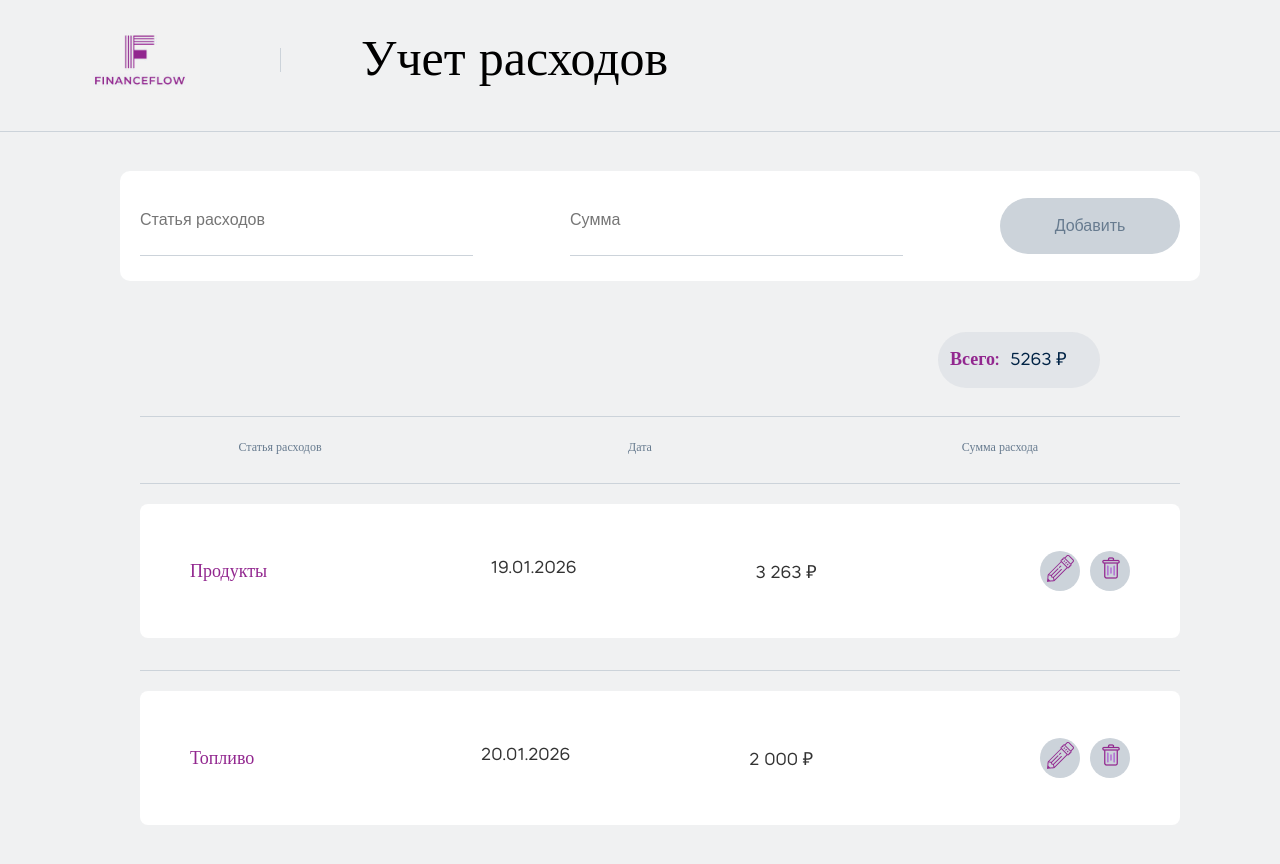
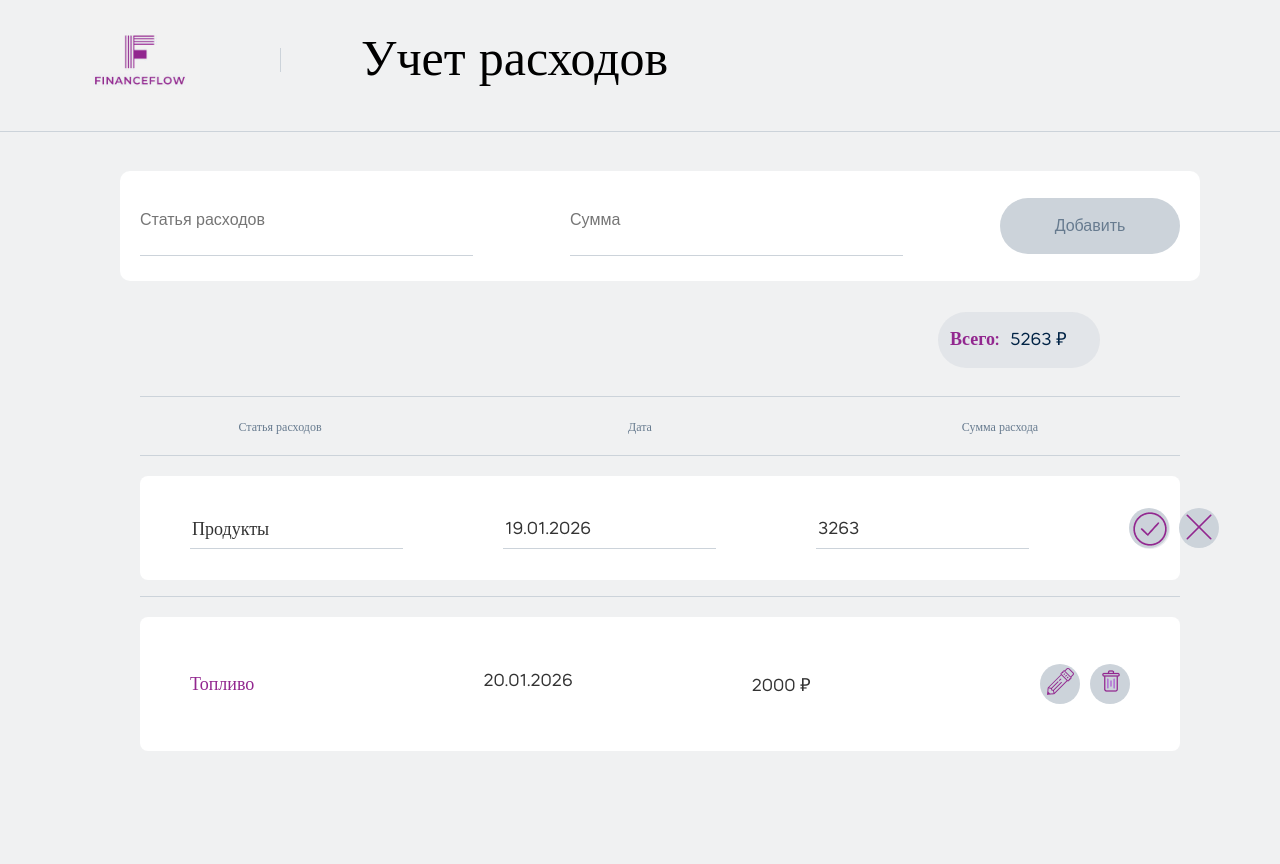
Before and after one commit to askorikovfortech-sketch/Modul2, a React (Create React App) app in the folder project/: page / in a window 1280 px wide. Both pictures are taken after a click on the button 1060 px from the left and 571 px from the top of the page. Shown: the top 864 px of the page. After the commit the page ends 817 px from the top, so only its background shows below. Built offline with nearby package versions, Linux system fonts and the light colour scheme.

Commit message:
feat: made an editing form, fixed naming

```diff
--- /dev/null
+++ b/project/src/components/EditedExpense/index.jsx
@@ -0,0 +1,81 @@
+import cross from "../../images/cross.png";
+import checkMark from "../../images/checkMark.png";
+import "./styles.scss";
+
+export const EditedExpense = ({
+  editedExpense,
+  editErrors,
+  changeField,
+  validateForm,
+  cancelEditing,
+}) => {
+  return (
+    <div className="edited-expense">
+      <hr className="edited-expense__line-top" />
+      <div className="edited-expense__general">
+        <div className="edited-expense__block-category">
+          <input
+            type="text"
+            className="edited-expense__category"
+            name="category"
+            value={editedExpense.category}
+            onChange={changeField}
+            placeholder="Категория"
+          />
+          <hr className="edited-expense__line" />
+          {editErrors.category && (
+            <span className="edited-expense__error">{editErrors.category}</span>
+          )}
+        </div>
+        <div className="edited-expense__block">
+          <input
+            type="text"
+            className="edited-expense__date"
+            name="date"
+            value={editedExpense.date}
+            onChange={changeField}
+            placeholder="ДД.ММ.ГГГГ"
+          />
+          <hr className="edited-expense__line" />
+          {editErrors.date && (
+            <span className="edited-expense__error">{editErrors.date}</span>
+          )}
+        </div>
+        <div className="edited-expense__block">
+          <input
+            type="number"
+            className="edited-expense__price"
+            name="price"
+            value={editedExpense.price}
+            onChange={changeField}
+            placeholder="Сумма"
+          />
+          <hr className="edited-expense__line" />
+          {editErrors.price && (
+            <span className="edited-expense__error">{editErrors.price}</span>
+          )}
+        </div>
+        <div className="edited-expense__edit">
+          <button
+            className="edited-expense__button"
+            type="button"
+            onClick={validateForm}
+          >
+            <img
+              src={checkMark}
+              alt="Сохранить"
+              className="edited-expense__images-check"
+            />
+          </button>
+          <button
+            className="edited-expense__button"
+            type="button"
+            onClick={cancelEditing}
+          >
+            <img src={cross} alt="Отмена" className="edited-expense__images" />
+          </button>
+        </div>
+      </div>
+    </div>
+  );
+};
--- /dev/null
+++ b/project/src/components/EditedExpense/styles.scss
@@ -0,0 +1,116 @@
+.edited-expense {
+  width: 1080px;
+
+  &__general {
+    width: 1040px;
+    display: flex;
+    background-color: #ffffff;
+    align-items: center;
+    height: 104px;
+    margin-left: 40px;
+    border-radius: 8px;
+    margin-top: 20px;
+  }
+
+  &__block-category,
+  &__block {
+    padding: 0 50px;
+    padding-top: 20px;
+  }
+
+  &__category,
+  &__date,
+  &__price {
+    font-family: "Mazzard";
+    font-size: 18px;
+    font-weight: 500;
+    color: #333;
+    border: none;
+  }
+
+  &__edit {
+    display: flex;
+    gap: 10px;
+    margin-left: 50px;
+  }
+
+  &__line {
+    height: 1px;
+    border: none;
+    background-color: #ccd3da;
+  }
+
+  &__line-top {
+    margin-left: 40px;
+    height: 1px;
+    border: none;
+    background-color: #ccd3da;
+  }
+
+  &__error {
+    font-size: 12px;
+    font-weight: 400;
+    color: #ed1c24;
+  }
+
+  &__button {
+    color: #92278f;
+    width: 40px;
+    height: 40px;
+    background-color: #ccd3da;
+    border-radius: 50%;
+    border: none;
+    cursor: pointer;
+  }
+
+  &__images-check{
+    position: relative;
+    right: 5px;
+  }
+}
+
+@media (max-width: 780px) {
+  .edited-expense {
+    width: 684px;
+
+    &__general {
+      width: 100%;
+      margin-left: 0px;
+    }
+
+    &__block {
+      padding: 0;
+      margin-left: 15px;
+      width: 170px;
+    }
+
+    &__edit {
+      margin-left: 15px;
+    }
+  }
+}
+
+@media (max-width: 480px) {
+  .edited-expense {
+    max-width: 100%;
+    display: flex;
+    justify-content: center;
+
+    &__block-category {
+      width: 360px;
+    }
+
+    &__general {
+      width: 400px;
+      height: 281px;
+      display: flex;
+      flex-wrap: wrap;
+      margin-left: 15px;
+      justify-content: center;
+    }
+
+    &__line-top {
+      display: none;
+    }
+  }
+}
--- a/project/src/components/Expense/index.jsx
+++ b/project/src/components/Expense/index.jsx
@@ -2,8 +2,7 @@ import pencil from "../../images/pencil.png";
 import basket from "../../images/basket.png";
 import "./styles.scss";
 
-export const Expense = ({ expense, onEdit, onDelete }) => {
-  const formattedPrice = new Intl.NumberFormat("ru-RU").format(expense.price);
+export const Expense = ({ expense, openingEditingForm }) => {
   return (
     <div className="expense">
       <ul className="expense__list">
@@ -12,17 +11,17 @@ export const Expense = ({ expense, onEdit, onDelete }) => {
           <span className="expense__category">{expense.category}</span>
           <div className="expense__adaptiv">
             <span className="expense__date"> {expense.date} </span>
-            <span className="expense__sum">{formattedPrice} ₽</span>
+            <span className="expense__sum">{expense.price} ₽</span>
           </div>
-          <div className="expense__edit">
-            <button type="button" className="expense-redakter" onClick={onEdit}>
-              <img
-                className="expense-redacter__images"
-                src={pencil}
-                alt="pencil"
-              />
+          <div className="expense__buttons">
+            <button
+              type="button"
+              className="expense-edit"
+              onClick={openingEditingForm}
+            >
+              <img className="expense-edit__image" src={pencil} alt="pencil" />
             </button>
-            <button type="button" className="expense-delete" onClick={onDelete}>
+            <button type="button" className="expense-delete">
               <img
                 className="expense-delete__images"
                 src={basket}
--- a/project/src/components/Expense/styles.scss
+++ b/project/src/components/Expense/styles.scss
@@ -31,7 +31,7 @@
     color: #92278f;
   }
 
-  &__edit {
+  &__buttons {
     display: flex;
     gap: 10px;
   }
@@ -44,7 +44,7 @@
   }
 }
 
-.expense-redakter,
+.expense-edit,
 .expense-delete {
   font-family: "Mazzard";
   color: #92278f;
--- a/project/src/components/ExpenseList/index.jsx
+++ b/project/src/components/ExpenseList/index.jsx
@@ -1,7 +1,17 @@
 import { Expense } from "../Expense";
+import { EditedExpense } from "../EditedExpense";
 import "./styles.scss";
 
-export const ExpenseList = ({ expenses }) => {
+export const ExpenseList = ({
+  expenses,
+  editedExpense,
+  editErrors,
+  cancelEditing,
+  validateForm,
+  changeField,
+  openingEditingForm,
+  idEditedExpense,
+}) => {
   return (
     <div className="expense-list">
       <div className="expense-list__block">
@@ -12,10 +22,22 @@ export const ExpenseList = ({ expenses }) => {
           <p className="expense-list__category-text">Сумма расхода</p>
         </div>
         {expenses.map((expense) => (
-          <Expense
-            key={expense.id}
-            expense={expense}
-          />
+          <div key={expense.id}>
+            {expense.id === idEditedExpense ? (
+              <EditedExpense
+                editedExpense={editedExpense}
+                editErrors={editErrors}
+                changeField={changeField}
+                validateForm={validateForm}
+                cancelEditing={cancelEditing}
+              />
+            ) : (
+              <Expense
+                expense={expense}
+                openingEditingForm={() => openingEditingForm(expense)}
+              />
+            )}
+          </div>
         ))}
       </div>
     </div>
--- a/project/src/components/ExpenseTotal/styles.scss
+++ b/project/src/components/ExpenseTotal/styles.scss
@@ -3,7 +3,6 @@
   justify-content: right;
   padding-left: 12px;
   padding-top: 11px;
-  margin-top: 40px;
   margin-bottom: 40px;
   margin-right: 180px;
 
--- a/project/src/pages/HomePages/index.jsx
+++ b/project/src/pages/HomePages/index.jsx
@@ -1,16 +1,22 @@
-import { useMemo } from "react";
-import { useState } from "react";
+import { useState, useEffect, useMemo } from "react";
 import { ExpenseList } from "../../components/ExpenseList";
 import { Header } from "../../components/Header";
 import { ExpenseTotal } from "../../components/ExpenseTotal";
 import { AddForm } from "../../components/ExpenseForm";
 import { formatDate } from "../../helpers/formatDate";
 import { initialExpenses } from "../../components/constants";
-import "./styles.scss"
+import "./styles.scss";
 
 export const HomePages = () => {
   const [expense, setExpense] = useState({
     category: "",
+    price: "",
+  });
+
+  const [idEditedExpense, setIdEditedExpense] = useState(null);
+  const [editedExpense, setEditedExpense] = useState({
+    category: "",
+    date: "",
     price: "",
   });
 
@@ -19,8 +25,18 @@ export const HomePages = () => {
     price: "",
   });
 
+  const [editErrors, setEditErrors] = useState({
+    category: "",
+    date: "",
+    price: "",
+  });
+
   const [submitVisibiliErrors, setSubmitVisibiliErrors] = useState(false);
   const [expenses, setExpenses] = useState(initialExpenses);
+
+  useEffect(() => {
+    setExpenses(initialExpenses);
+  }, []);
 
   const totalExpense = useMemo(() => {
     return expenses.reduce((sum, expense) => {
@@ -88,6 +104,99 @@ export const HomePages = () => {
     }
   };
 
+  const openingEditingForm = (expenseItem) => {
+    setIdEditedExpense(expenseItem.id);
+    setEditedExpense({
+      category: expenseItem.category,
+      date: expenseItem.date,
+      price: expenseItem.price,
+    });
+    setEditErrors({
+      category: "",
+      date: "",
+      price: "",
+    });
+  };
+
+  const cancelEditing = () => {
+    setIdEditedExpense(null);
+    setEditErrors({
+      category: "",
+      date: "",
+      price: "",
+    });
+  };
+
+  const changeField = (e) => {
+    const { name, value } = e.target;
+    setEditedExpense((prev) => ({
+      ...prev,
+      [name]: value,
+    }));
+
+    if (editErrors[name]) {
+      setEditErrors((prev) => ({
+        ...prev,
+        [name]: "",
+      }));
+    }
+  };
+
+  const validateEditForm = () => {
+    setEditErrors({
+      category: "",
+      date: "",
+      price: "",
+    });
+
+    if (
+      !editedExpense.category.trim() ||
+      !editedExpense.date.trim() ||
+      !editedExpense.price.trim()
+    ) {
+      setEditErrors({
+        category: !editedExpense.category.trim()
+          ? "Поле не должно быть пустым"
+          : "",
+        date: !editedExpense.date.trim() ? "Поле не должно быть пустым" : "",
+        price: !editedExpense.price.trim() ? "Поле не должно быть пустым" : "",
+      });
+      return;
+    }
+    if (Number(editedExpense.price.trim()) <= 0) {
+      setEditErrors({
+        category: "",
+        date: "",
+        price: "Цена должна быть больше 0",
+      });
+      return;
+    }
+
+    updateExpense();
+  };
+
+  const updateExpense = () => {
+    setExpenses((prev) => {
+      const index = prev.findIndex(
+        (expenseItem) => expenseItem.id === idEditedExpense,
+      );
+
+      if (index === -1) return prev;
+
+      const newExpenses = [...prev];
+      newExpenses[index] = {
+        ...newExpenses[index],
+        category: editedExpense.category.trim(),
+        date: editedExpense.date.trim(),
+        price: editedExpense.price.trim(),
+      };
+
+      return newExpenses;
+    });
+
+    cancelEditing();
+  };
+
   return (
     <div className="home">
       <Header />
@@ -100,7 +209,16 @@ export const HomePages = () => {
           validateForm={validateForm}
         />
         <ExpenseTotal totalExpense={totalExpense} />
-        <ExpenseList expenses={expenses} />
+        <ExpenseList
+          expenses={expenses}
+          idEditedExpense={idEditedExpense}
+          editedExpense={editedExpense}
+          editErrors={editErrors}
+          openingEditingForm={openingEditingForm}
+          cancelEditing={cancelEditing}
+          changeField={changeField}
+          validateForm={validateEditForm}
+        />
       </main>
     </div>
   );
```
Also changed, not shown: project/src/images/checkMark.png (added), project/src/images/cross.png (added).
